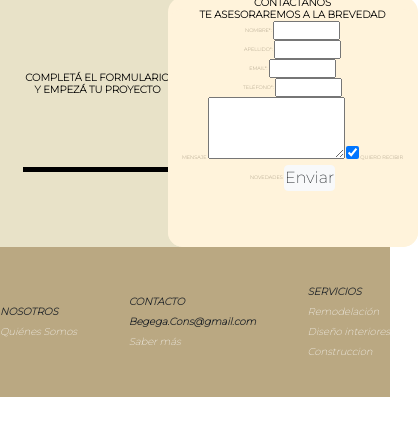
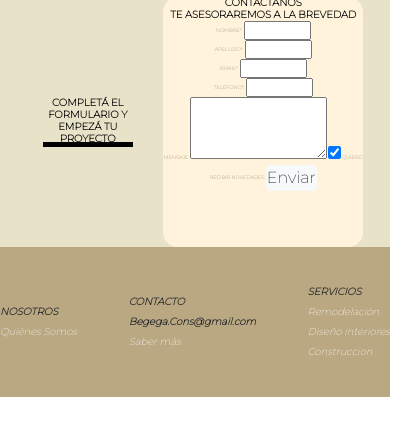
Before and after one commit to Lucromero/begconstrucciones, a website: page Contacto.html in a window 390 px wide. Shown: the part 138-574 px from the top of the page, 418 px wide, since content can reach past the window. Drawn offline with nearby package versions, Linux system fonts and the light colour scheme.

Commit message:
responsive

```diff
--- a/scss/estilo.scss
+++ b/scss/estilo.scss
@@ -576,7 +576,7 @@ footer{
                 background-color: #fff3db;
                 margin: 5px;
                 padding: 5px;
-                width: 250px;
+                width: 200px;
                 height: 250px;
                 overflow: hidden;
                 display: inline-block;
@@ -591,7 +591,7 @@ footer{
                 background-color: #fff3db ;
                 margin: 0px;
                 padding: 0px;
-                width: 250px;
+                width: 200px;
                 text-align: center;
                 border-radius: 15px;
                 border:#fff3db;
@@ -605,7 +605,7 @@ footer{
                 justify-items: center;
                 margin:5px;
                 padding: 0px;
-                grid-template-columns: repeat(2,50%);
+                grid-template-columns: repeat(2,45%);
                 grid-template-rows: auto;
                 font-size: 7px;
                 align-items: center !important;
@@ -617,9 +617,15 @@ footer{
                 font-size: 5px;
                 border-bottom:solid 5px black;
                 margin-bottom: 5px;
-                height: 100px;
+                height: 50px;
                 font-size: 5px;
-                width: 150px;
+                width: 90px;
+                transition: all 2s;
+
+        }
+        .cta:hover{ /*Transicion 2*/
+                transform: scale(1.3);
+                padding: 20px
         }
 
         nav ul{
@@ -752,8 +758,8 @@ footer{
 
         }
         .imagenUno{
-                width:200px;
-                height:200px;
+                width:150px;
+                height:150px;
 
         }
         .grid-container {
```
Also changed, not shown: css/estilocss.css.
